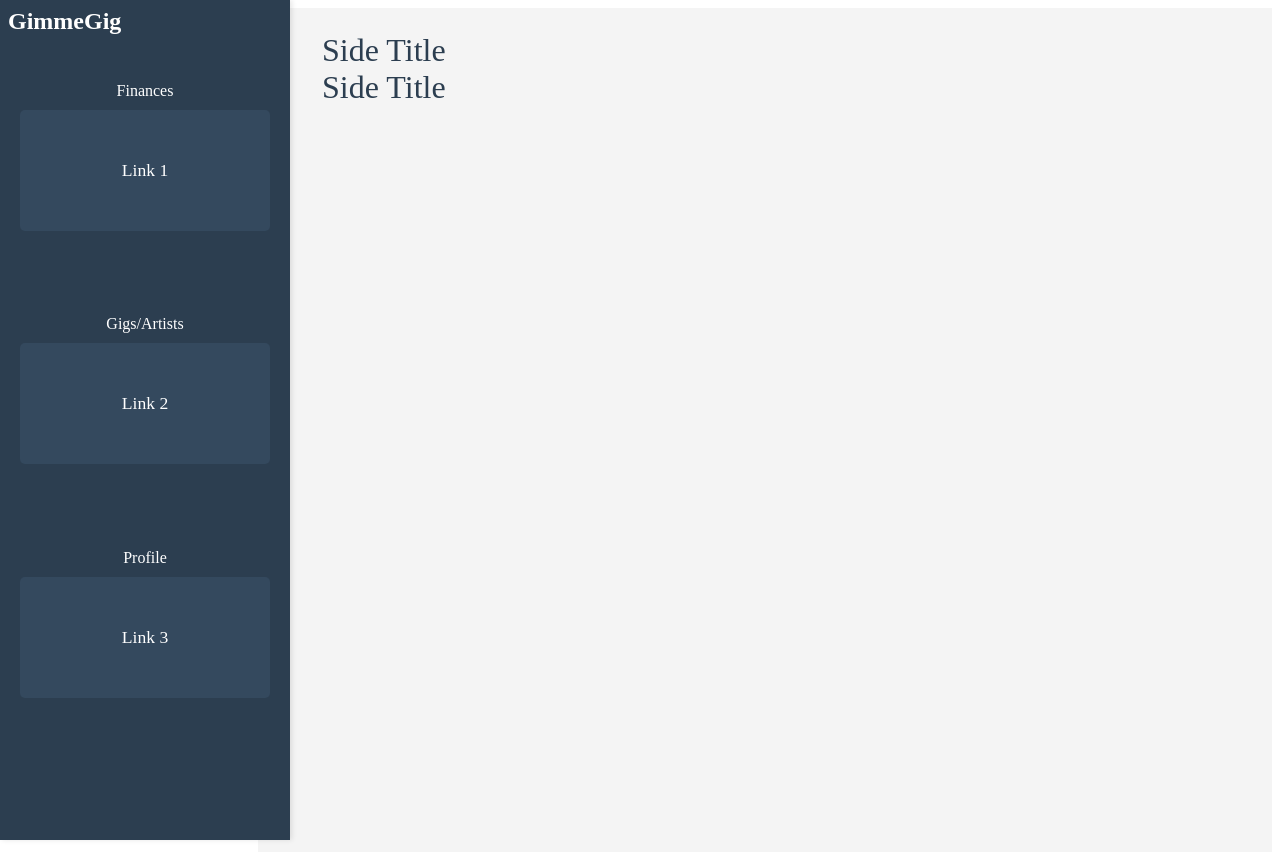
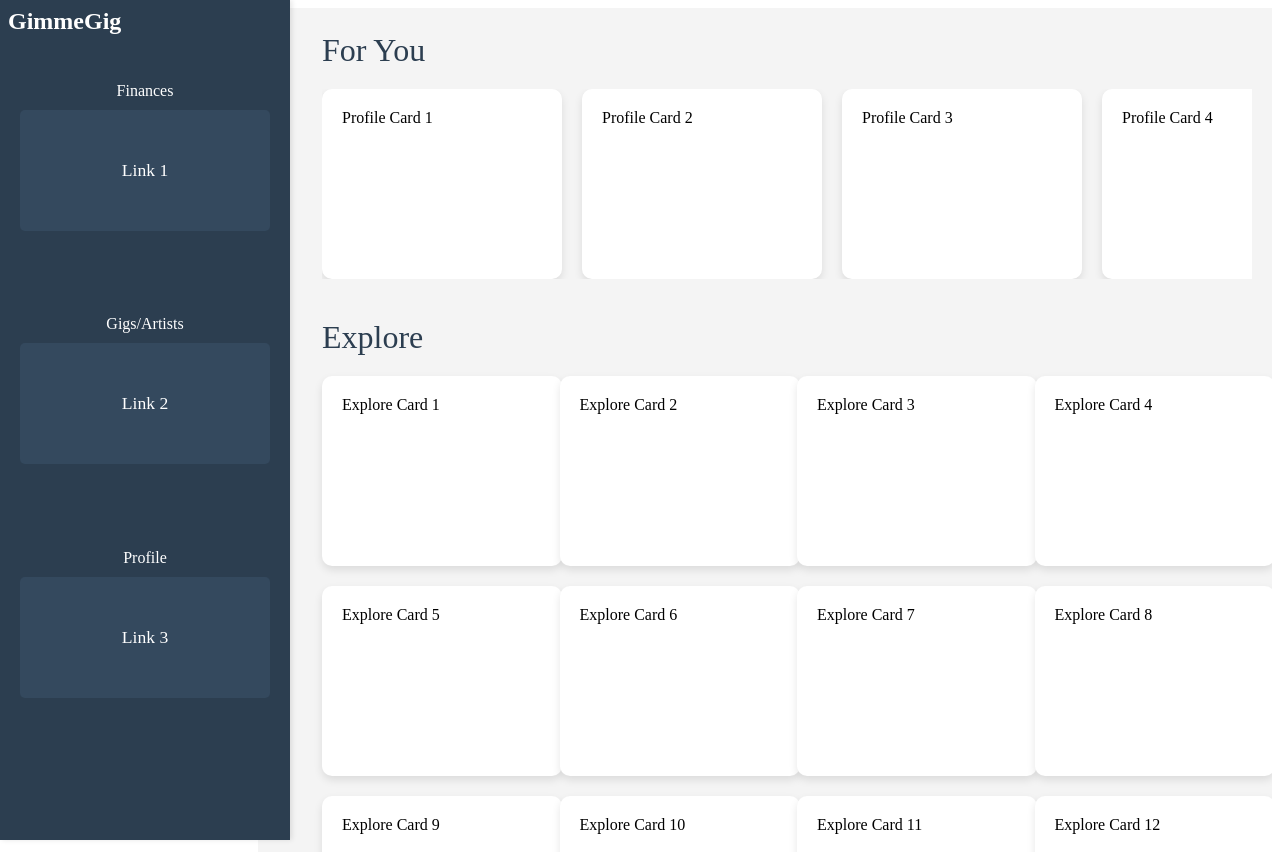
Before and after one commit to AnthonyP05/GimmeGig, a Next.js app: page /layout/discoverpage in a window 1280 px wide. Built offline with nearby package versions, Linux system fonts and the light colour scheme.

Commit message:
discover

```diff
--- a/pages/layout/discoverpage.js
+++ b/pages/layout/discoverpage.js
@@ -1,7 +1,30 @@
-import React from 'react';
+import React, { useState, useEffect } from 'react';
 import Sidebar from '../../components/sidebar';
 
 const DiscoverPage = () => {
+    const [exploreCards, setExploreCards] = useState(Array.from({ length: 10 }, (_, i) => `Explore Card ${i + 1}`));
+    const [forYouCards, setForYouCards] = useState(Array.from({ length: 6 }, (_, i) => `Profile Card ${i + 1}`));
+
+    // Function to load more cards
+    const loadMoreCards = () => {
+        setExploreCards(prevCards => [
+            ...prevCards,
+            ...Array.from({ length: 10 }, (_, i) => `Explore Card ${prevCards.length + i + 1}`)
+        ]);
+    };
+
+    // Infinite scroll effect
+    useEffect(() => {
+        const handleScroll = () => {
+            if (window.innerHeight + document.documentElement.scrollTop === document.documentElement.offsetHeight) {
+                loadMoreCards();
+            }
+        };
+
+        window.addEventListener('scroll', handleScroll);
+        return () => window.removeEventListener('scroll', handleScroll);
+    }, []);
+
     // Inline styles for the main content area
     const mainContentStyles = {
         flex: 1,
@@ -16,7 +39,7 @@ const DiscoverPage = () => {
 
     const sideBarStyles = {
         display: 'block',
-    }
+    };
 
     // Inline styles for the container (to hold Sidebar and main content)
     const containerStyles = {
@@ -24,31 +47,52 @@ const DiscoverPage = () => {
     };
 
     const forYouContainer = {
-
-    }
+        marginBottom: '40px',
+        position: 'relative',
+    };
 
     const forYouStyles = {
         fontSize: '2rem',
         color: '#2c3e50',
-
+        marginBottom: '20px',
     };
 
-    const forYouCards = {
-
-    }
+    const forYouCardsContainer = {
+        display: 'flex',
+        overflowX: 'auto',
+        gap: '20px',
+    };
 
     const exploreContainer = {
-
-    }
+        marginBottom: '40px',
+    };
 
     const exploreStyles = {
         fontSize: '2rem',
         color: '#2c3e50',
-    }
+        marginBottom: '20px',
+    };
 
-    const exploreCards = {
+    const exploreCardsContainer = {
+        display: 'grid',
+        gridTemplateColumns: 'repeat(auto-fill, minmax(200px, 1fr))',
+        gap: '20px',
 
-    }
+    };
+
+    const cardStyles = {
+        backgroundColor: '#fff',
+        padding: '20px',
+        borderRadius: '10px',
+        boxShadow: '0 4px 8px rgba(0, 0, 0, 0.1)',
+        minWidth: '200px',
+        minHeight: '150px',
+        transition: 'transform 0.3s ease', // Add transition for smooth enlargement
+    };
+
+    const cardHoverStyles = {
+        transform: 'scale(1.05)', // Slightly enlarge the card on hover
+    };
 
     return (
         <div style={containerStyles}>
@@ -60,10 +104,24 @@ const DiscoverPage = () => {
             {/* Main content area */}
             <main style={mainContentStyles}>
                 <div style={forYouContainer}>
-                    <div style={forYouStyles}>Side Title</div>
+                    <div style={forYouStyles}>For You</div>
+                    <div style={forYouCardsContainer}>
+                        {forYouCards.map((card, index) => (
+                            <div key={index} style={cardStyles} className="card">
+                                {card}
+                            </div>
+                        ))}
+                    </div>
                 </div>
                 <div style={exploreContainer}>
-                    <div style={exploreStyles}>Side Title</div>
+                    <div style={exploreStyles}>Explore</div>
+                    <div style={exploreCardsContainer}>
+                        {exploreCards.map((card, index) => (
+                            <div key={index} style={cardStyles} className="card">
+                                {card}
+                            </div>
+                        ))}
+                    </div>
                 </div>
             </main>
         </div>
--- /dev/null
+++ b/styles/globals.css
@@ -0,0 +1,3 @@
+.card:hover {
+    transform: scale(1.05); /* Slightly enlarge the card on hover */
+}
```
Also changed, not shown: components/ai.js (added).
